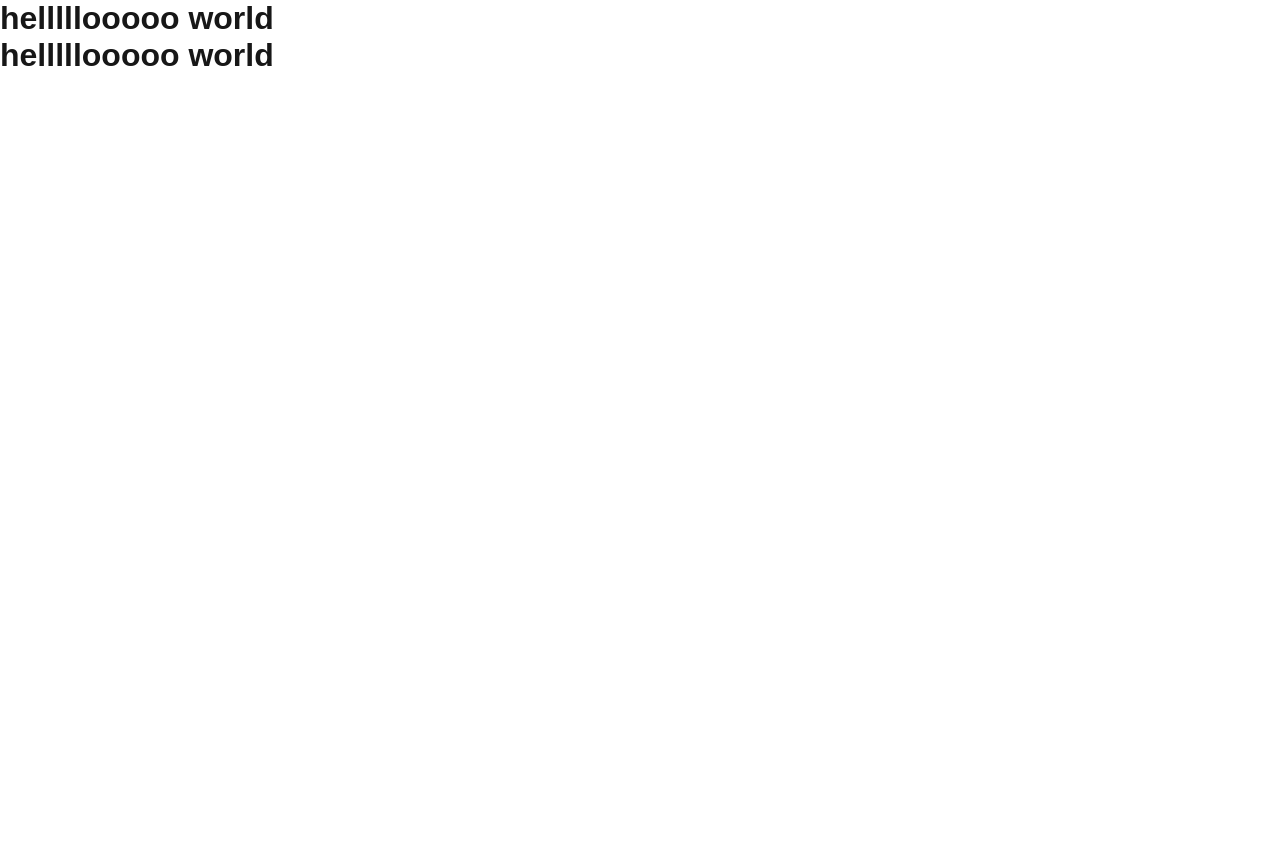
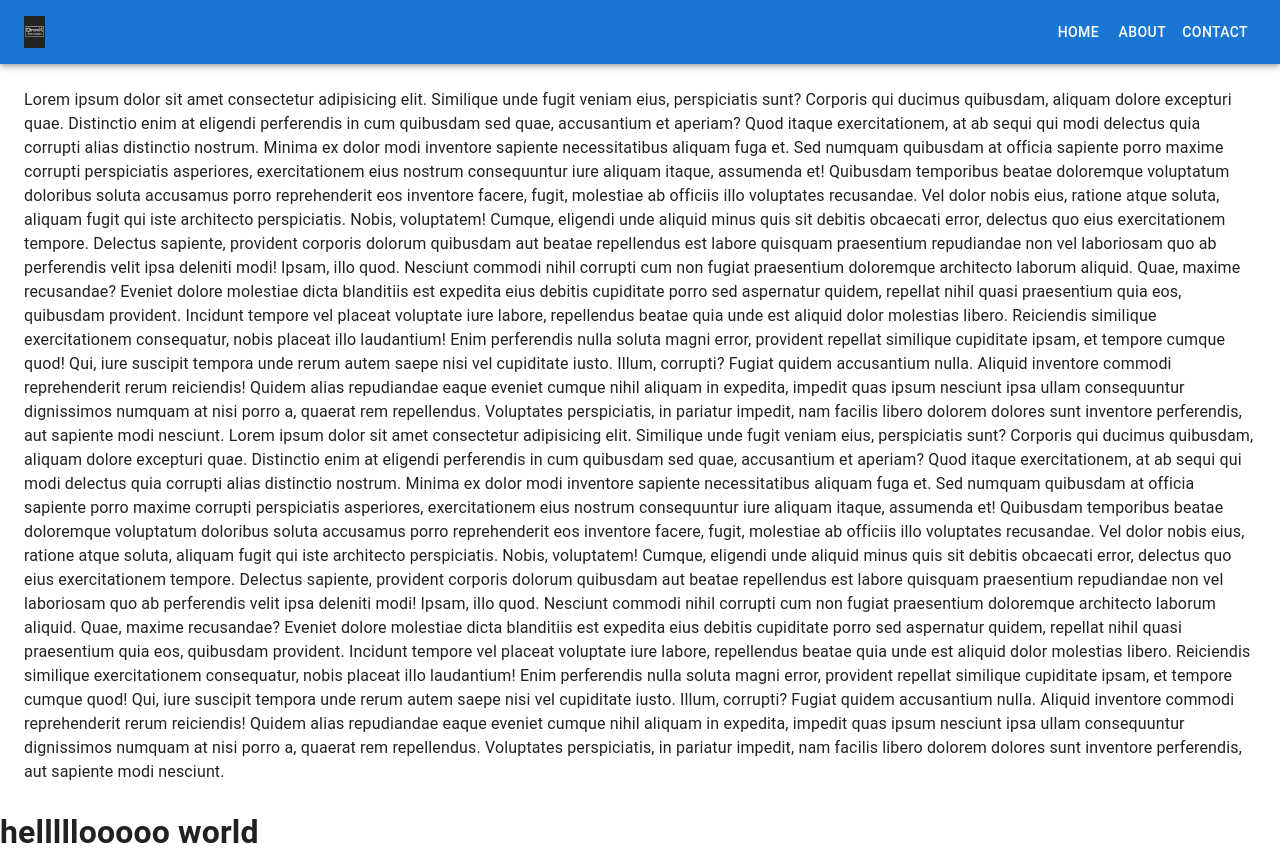
Before and after one commit to Tushar25yadav/utsav, a Next.js app: page / in a window 1280 px wide. Before the commit the page ends 800 px from the top, so only its background shows below. Built offline with nearby package versions, Linux system fonts and the light colour scheme.

Commit message:
added nav bar

```diff
--- /dev/null
+++ b/src/app/components/Nav.tsx
@@ -0,0 +1,191 @@
+"use client";
+
+import * as React from 'react';
+import AppBar from '@mui/material/AppBar';
+import Box from '@mui/material/Box';
+import CssBaseline from '@mui/material/CssBaseline';
+import Divider from '@mui/material/Divider';
+import Drawer from '@mui/material/Drawer';
+import IconButton from '@mui/material/IconButton';
+import List from '@mui/material/List';
+import ListItem from '@mui/material/ListItem';
+import ListItemButton from '@mui/material/ListItemButton';
+import ListItemText from '@mui/material/ListItemText';
+import MenuIcon from '@mui/icons-material/Menu';
+import Toolbar from '@mui/material/Toolbar';
+import Typography from '@mui/material/Typography';
+import Button from '@mui/material/Button';
+
+interface Props {
+  /**
+   * Injected by the documentation to work in an iframe.
+   * You won't need it on your project.
+   */
+  window?: () => Window;
+}
+
+const drawerWidth = 240;
+const navItems = ['Home', 'About', 'Contact'];
+
+export default function Nav(props: Props) {
+  const { window } = props;
+  const [mobileOpen, setMobileOpen] = React.useState(false);
+
+  const handleDrawerToggle = () => {
+    setMobileOpen((prevState) => !prevState);
+  };
+
+  const drawer = (
+  <Box onClick={handleDrawerToggle} sx={{ textAlign: 'center' }}>
+    <Box
+      component="img"
+      src="/logo.svg"
+      alt="Logo"
+      sx={{
+        height: 40,
+        my: 2,
+        mx: 'auto',
+      }}
+    />
+    <Divider />
+    <List>
+      {navItems.map((item) => (
+        <ListItem key={item} disablePadding>
+          <ListItemButton sx={{ textAlign: 'center' }}>
+            <ListItemText primary={item} />
+          </ListItemButton>
+        </ListItem>
+      ))}
+    </List>
+  </Box>
+);
+
+  const container = window !== undefined ? () => window().document.body : undefined;
+
+  return (
+    <Box sx={{ display: 'flex' }}>
+      <CssBaseline />
+      <AppBar component="nav">
+        <Toolbar>
+          <IconButton
+            color="inherit"
+            aria-label="open drawer"
+            edge="start"
+            onClick={handleDrawerToggle}
+            sx={{ mr: 2, display: { sm: 'none' } }}
+          >
+            <MenuIcon />
+          </IconButton>
+          <Typography
+            variant="h6"
+            component="div"
+            sx={{ flexGrow: 1, display: { xs: 'none', sm: 'block' } }}
+          >
+            <Box
+              component="img"
+              src="/logo.svg"
+              alt="logo"
+              sx={{ height: 32, display: { xs: 'none', sm: 'block' } }}
+            />
+          </Typography>
+          <Box sx={{ display: { xs: 'none', sm: 'block' } }}>
+            {navItems.map((item) => (
+              <Button key={item} sx={{ color: '#fff' }}>
+                {item}
+              </Button>
+            ))}
+          </Box>
+        </Toolbar>
+      </AppBar>
+      <nav>
+        <Drawer
+          container={container}
+          variant="temporary"
+          open={mobileOpen}
+          onClose={handleDrawerToggle}
+          ModalProps={{
+            keepMounted: true, // Better open performance on mobile.
+          }}
+          sx={{
+            display: { xs: 'block', sm: 'none' },
+            '& .MuiDrawer-paper': { boxSizing: 'border-box', width: drawerWidth },
+          }}
+        >
+          {drawer}
+        </Drawer>
+      </nav>
+      <Box component="main" sx={{ p: 3 }}>
+        <Toolbar />
+        <Typography>
+          Lorem ipsum dolor sit amet consectetur adipisicing elit. Similique unde
+          fugit veniam eius, perspiciatis sunt? Corporis qui ducimus quibusdam,
+          aliquam dolore excepturi quae. Distinctio enim at eligendi perferendis in
+          cum quibusdam sed quae, accusantium et aperiam? Quod itaque exercitationem,
+          at ab sequi qui modi delectus quia corrupti alias distinctio nostrum.
+          Minima ex dolor modi inventore sapiente necessitatibus aliquam fuga et. Sed
+          numquam quibusdam at officia sapiente porro maxime corrupti perspiciatis
+          asperiores, exercitationem eius nostrum consequuntur iure aliquam itaque,
+          assumenda et! Quibusdam temporibus beatae doloremque voluptatum doloribus
+          soluta accusamus porro reprehenderit eos inventore facere, fugit, molestiae
+          ab officiis illo voluptates recusandae. Vel dolor nobis eius, ratione atque
+          soluta, aliquam fugit qui iste architecto perspiciatis. Nobis, voluptatem!
+          Cumque, eligendi unde aliquid minus quis sit debitis obcaecati error,
+          delectus quo eius exercitationem tempore. Delectus sapiente, provident
+          corporis dolorum quibusdam aut beatae repellendus est labore quisquam
+          praesentium repudiandae non vel laboriosam quo ab perferendis velit ipsa
+          deleniti modi! Ipsam, illo quod. Nesciunt commodi nihil corrupti cum non
+          fugiat praesentium doloremque architecto laborum aliquid. Quae, maxime
+          recusandae? Eveniet dolore molestiae dicta blanditiis est expedita eius
+          debitis cupiditate porro sed aspernatur quidem, repellat nihil quasi
+          praesentium quia eos, quibusdam provident. Incidunt tempore vel placeat
+          voluptate iure labore, repellendus beatae quia unde est aliquid dolor
+          molestias libero. Reiciendis similique exercitationem consequatur, nobis
+          placeat illo laudantium! Enim perferendis nulla soluta magni error,
+          provident repellat similique cupiditate ipsam, et tempore cumque quod! Qui,
+          iure suscipit tempora unde rerum autem saepe nisi vel cupiditate iusto.
+          Illum, corrupti? Fugiat quidem accusantium nulla. Aliquid inventore commodi
+          reprehenderit rerum reiciendis! Quidem alias repudiandae eaque eveniet
+          cumque nihil aliquam in expedita, impedit quas ipsum nesciunt ipsa ullam
+          consequuntur dignissimos numquam at nisi porro a, quaerat rem repellendus.
+          Voluptates perspiciatis, in pariatur impedit, nam facilis libero dolorem
+          dolores sunt inventore perferendis, aut sapiente modi nesciunt.
+
+          Lorem ipsum dolor sit amet consectetur adipisicing elit. Similique unde
+          fugit veniam eius, perspiciatis sunt? Corporis qui ducimus quibusdam,
+          aliquam dolore excepturi quae. Distinctio enim at eligendi perferendis in
+          cum quibusdam sed quae, accusantium et aperiam? Quod itaque exercitationem,
+          at ab sequi qui modi delectus quia corrupti alias distinctio nostrum.
+          Minima ex dolor modi inventore sapiente necessitatibus aliquam fuga et. Sed
+          numquam quibusdam at officia sapiente porro maxime corrupti perspiciatis
+          asperiores, exercitationem eius nostrum consequuntur iure aliquam itaque,
+          assumenda et! Quibusdam temporibus beatae doloremque voluptatum doloribus
+          soluta accusamus porro reprehenderit eos inventore facere, fugit, molestiae
+          ab officiis illo voluptates recusandae. Vel dolor nobis eius, ratione atque
+          soluta, aliquam fugit qui iste architecto perspiciatis. Nobis, voluptatem!
+          Cumque, eligendi unde aliquid minus quis sit debitis obcaecati error,
+          delectus quo eius exercitationem tempore. Delectus sapiente, provident
+          corporis dolorum quibusdam aut beatae repellendus est labore quisquam
+          praesentium repudiandae non vel laboriosam quo ab perferendis velit ipsa
+          deleniti modi! Ipsam, illo quod. Nesciunt commodi nihil corrupti cum non
+          fugiat praesentium doloremque architecto laborum aliquid. Quae, maxime
+          recusandae? Eveniet dolore molestiae dicta blanditiis est expedita eius
+          debitis cupiditate porro sed aspernatur quidem, repellat nihil quasi
+          praesentium quia eos, quibusdam provident. Incidunt tempore vel placeat
+          voluptate iure labore, repellendus beatae quia unde est aliquid dolor
+          molestias libero. Reiciendis similique exercitationem consequatur, nobis
+          placeat illo laudantium! Enim perferendis nulla soluta magni error,
+          provident repellat similique cupiditate ipsam, et tempore cumque quod! Qui,
+          iure suscipit tempora unde rerum autem saepe nisi vel cupiditate iusto.
+          Illum, corrupti? Fugiat quidem accusantium nulla. Aliquid inventore commodi
+          reprehenderit rerum reiciendis! Quidem alias repudiandae eaque eveniet
+          cumque nihil aliquam in expedita, impedit quas ipsum nesciunt ipsa ullam
+          consequuntur dignissimos numquam at nisi porro a, quaerat rem repellendus.
+          Voluptates perspiciatis, in pariatur impedit, nam facilis libero dolorem
+          dolores sunt inventore perferendis, aut sapiente modi nesciunt.
+
+
+        </Typography>
+      </Box>
+    </Box>
+  );
+}
--- a/src/app/page.tsx
+++ b/src/app/page.tsx
@@ -1,7 +1,11 @@
+import Nav from "./components/Nav";
 import Sample from "./Sample";
 
 export default function Home() {
   return (
-    <><Sample /><Sample /></>
+    <>
+      <Nav />
+      <Sample />
+    </>
   );
 }
```
Also changed, not shown: package.json (+10 -1 lines), public/logo.svg (added), 1 other file (tests, documents, lock files or other folders).
